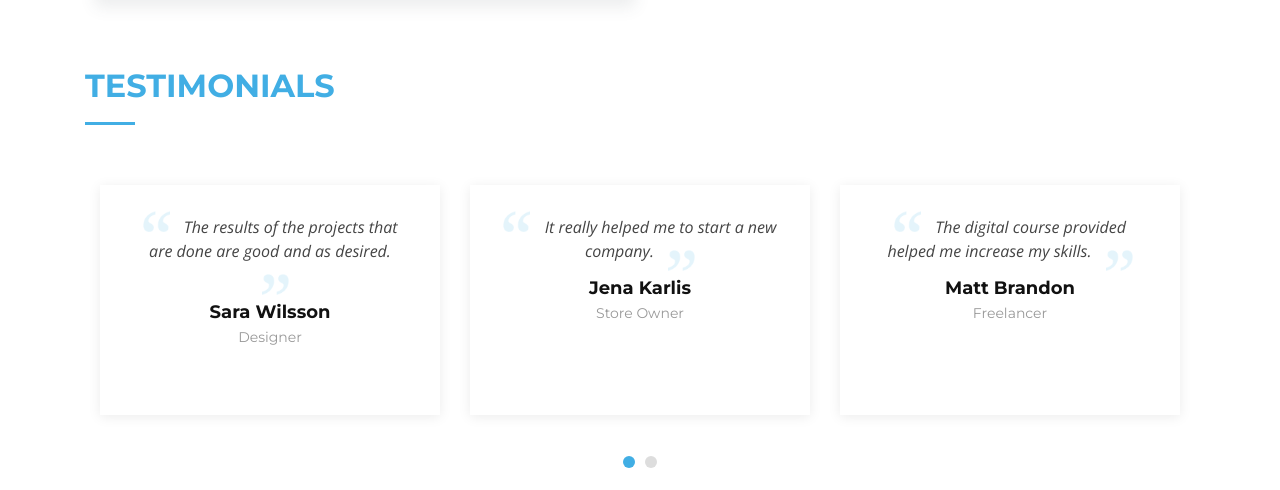
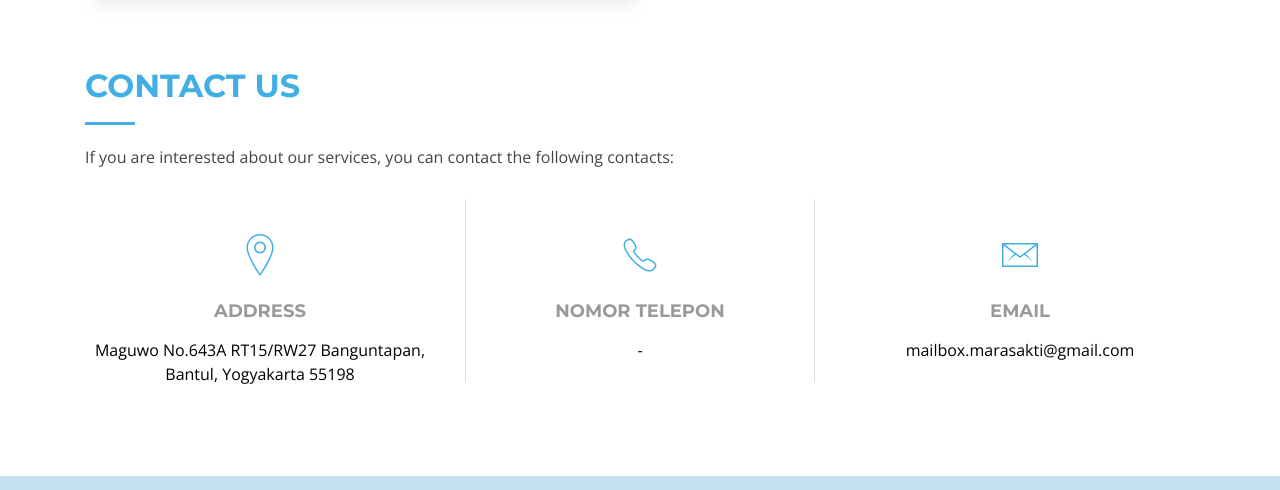
Before and after one commit to renifatarina/mara, a plain HTML site: page index.html in a window 1280 px wide. Shown: the part 2027-2517 px from the top of the page. Drawn offline with nearby package versions, Linux system fonts and the light colour scheme; files whose address does not match are found by name.

Commit message:
update v5

```diff
--- a/index.html
+++ b/index.html
@@ -193,7 +193,7 @@
     <!--==========================
       Testimonials Section
     ============================-->
-    <section id="testimonials" class="wow fadeInUp">
+    <!-- <section id="testimonials" class="wow fadeInUp">
       <div class="container">
         <div class="section-header">
           <h2>Testimonials</h2>
@@ -253,7 +253,7 @@
         </div>
 
       </div>
-    </section><!-- #testimonials -->
+    </section>#testimonials -->
 
     <!--==========================
       Contact Section
```
Also changed, not shown: 1 other file.
